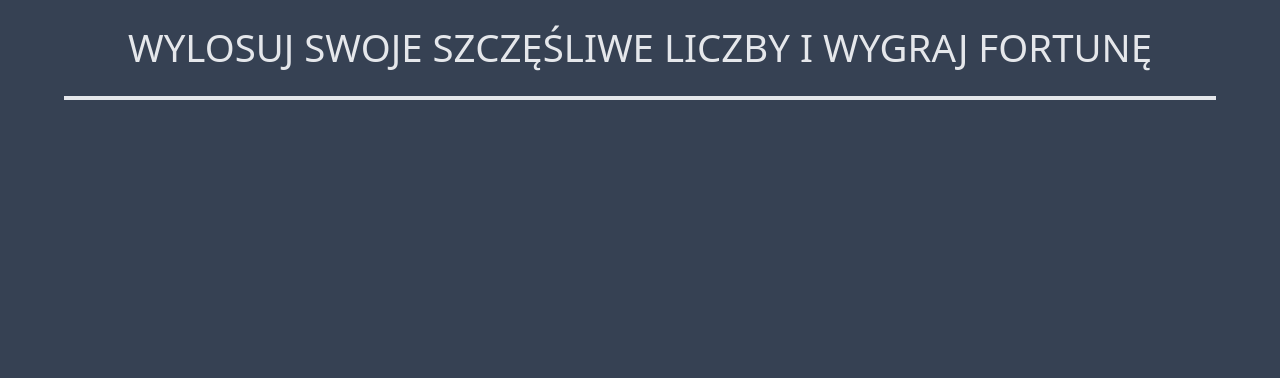
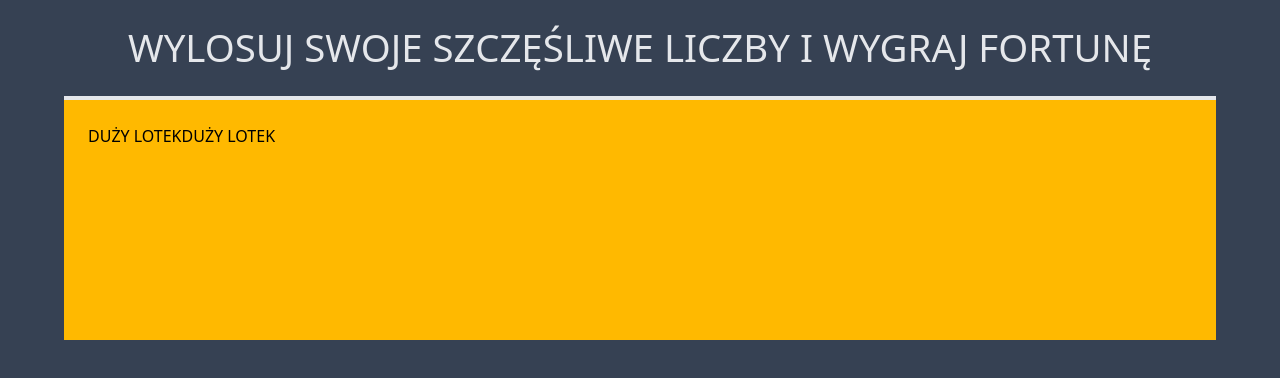
Before and after one commit to Scorpion19702022/RANDOM_LOTTTO_NUMBERS, a React (Vite) app: page / in a window 1280 px wide. Shown: the top 378 px of the page. Built offline with nearby package versions, Linux system fonts and the light colour scheme.

Commit message:
added component

```diff
--- a/src/Components/Lotto/Lotto.tsx
+++ b/src/Components/Lotto/Lotto.tsx
@@ -1,9 +1,11 @@
 import LottoHeader from '../LottoHeader/LottoHeader'
+import LottoNumbers from '../LottoNumbers/LottoNumbers'
 
 const Lotto = () => {
 	return (
 		<main className='w-full h-screen bg-gray-700 flex flex-col items-center'>
 			<LottoHeader />
+			<LottoNumbers />
 		</main>
 	)
 }
```
